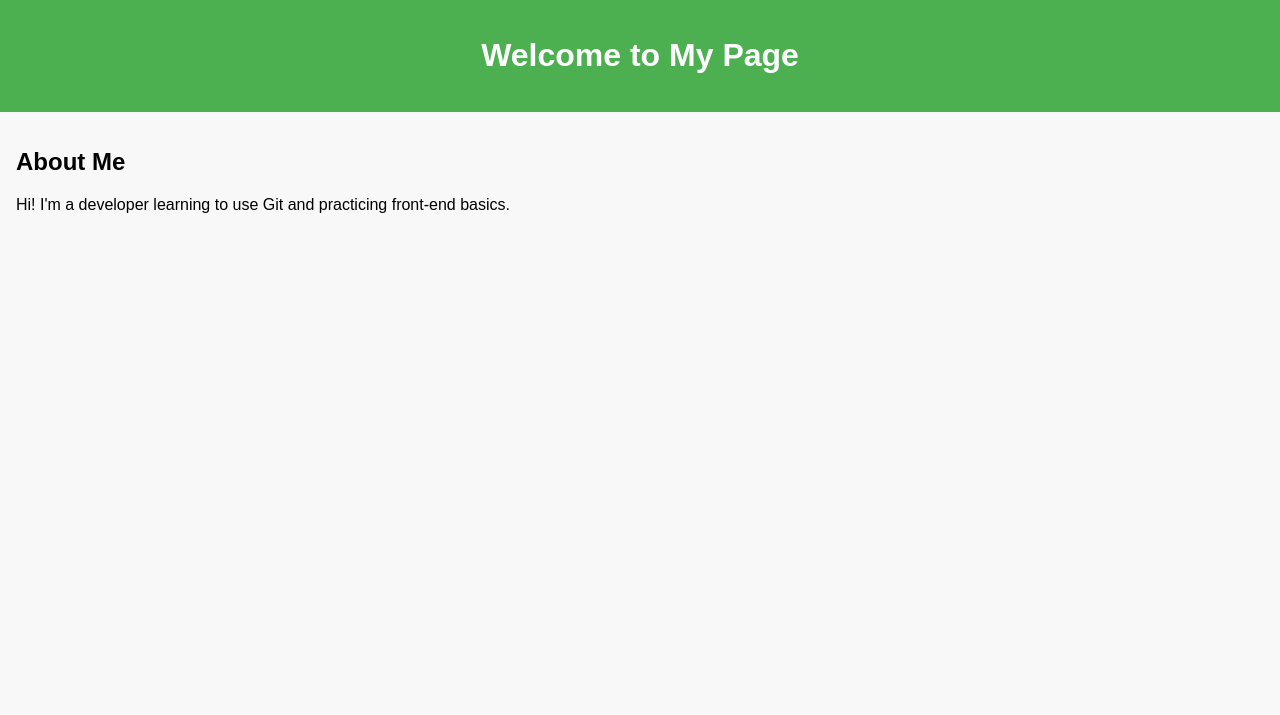
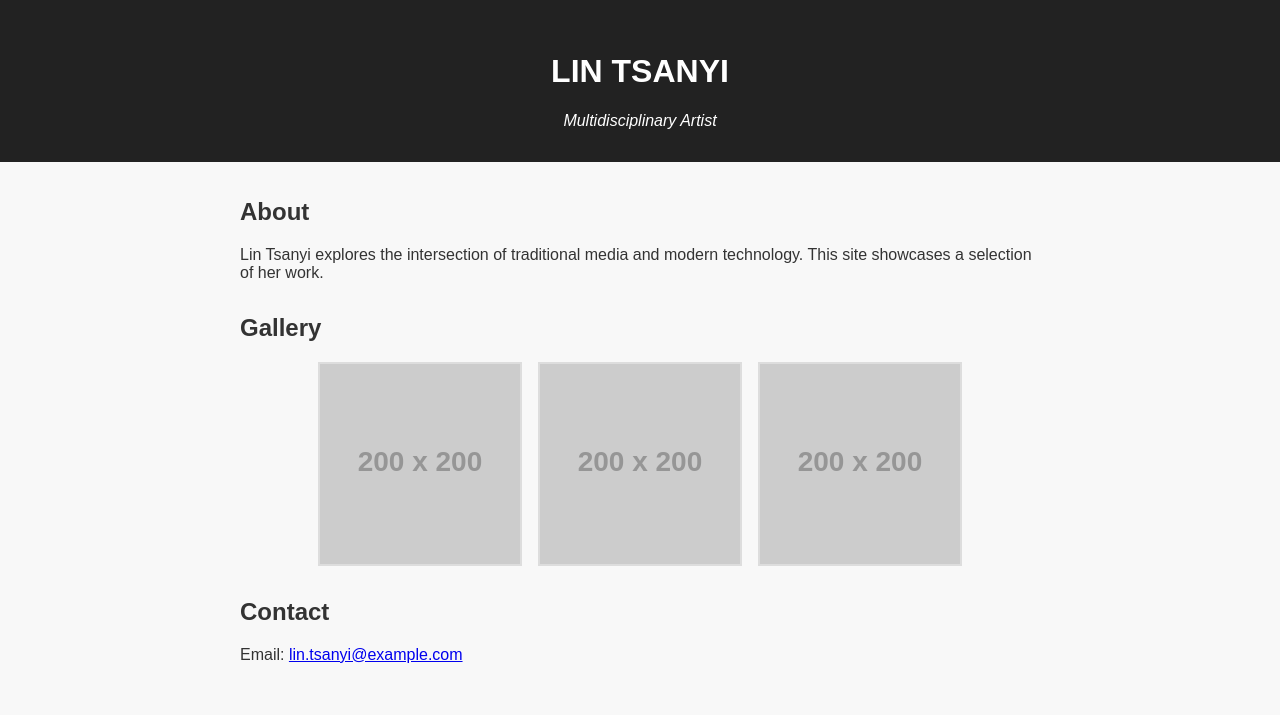
Before and after one commit to tsanyilin/ChatgptTest, a plain HTML site: page index.html in a window 1280 px wide. Drawn offline with Linux system fonts and the light colour scheme; placeholder pictures from the web are drawn by us.

Commit message:
Enhance site for artist portfolio

```diff
--- a/index.html
+++ b/index.html
@@ -1,18 +1,33 @@
 <!DOCTYPE html>
-<html lang="en">
+<html lang="zh-Hant">
 <head>
     <meta charset="UTF-8">
     <meta name="viewport" content="width=device-width, initial-scale=1.0">
-    <title>About Me</title>
+    <title>LIN TSANYI - Artist Portfolio</title>
     <link rel="stylesheet" href="style.css">
 </head>
 <body>
     <header>
-        <h1>Welcome to My Page</h1>
+        <h1>LIN TSANYI</h1>
+        <p>Multidisciplinary Artist</p>
     </header>
-    <section>
-        <h2>About Me</h2>
-        <p>Hi! I'm a developer learning to use Git and practicing front-end basics.</p>
-    </section>
+    <main>
+        <section id="about">
+            <h2>About</h2>
+            <p>Lin Tsanyi explores the intersection of traditional media and modern technology. This site showcases a selection of her work.</p>
+        </section>
+        <section id="gallery">
+            <h2>Gallery</h2>
+            <div class="gallery">
+                <img src="https://via.placeholder.com/200?text=Artwork+1" alt="Artwork 1">
+                <img src="https://via.placeholder.com/200?text=Artwork+2" alt="Artwork 2">
+                <img src="https://via.placeholder.com/200?text=Artwork+3" alt="Artwork 3">
+            </div>
+        </section>
+        <section id="contact">
+            <h2>Contact</h2>
+            <p>Email: <a href="mailto:lin.tsanyi@example.com">lin.tsanyi@example.com</a></p>
+        </section>
+    </main>
 </body>
 </html>
--- a/style.css
+++ b/style.css
@@ -3,15 +3,40 @@ body {
     margin: 0;
     padding: 0;
     background-color: #f8f8f8;
+    color: #333;
 }
 
 header {
-    background-color: #4CAF50;
+    background-color: #222;
     color: white;
-    padding: 1rem;
+    padding: 2rem 1rem;
     text-align: center;
 }
 
-section {
+header p {
+    margin: 0;
+    font-style: italic;
+}
+
+main {
+    max-width: 800px;
+    margin: 0 auto;
     padding: 1rem;
 }
+
+section {
+    margin-bottom: 2rem;
+}
+
+.gallery {
+    display: flex;
+    gap: 1rem;
+    justify-content: center;
+}
+
+.gallery img {
+    width: 200px;
+    height: 200px;
+    object-fit: cover;
+    border: 2px solid #ddd;
+}
```
Also changed, not shown: 1 other file.
